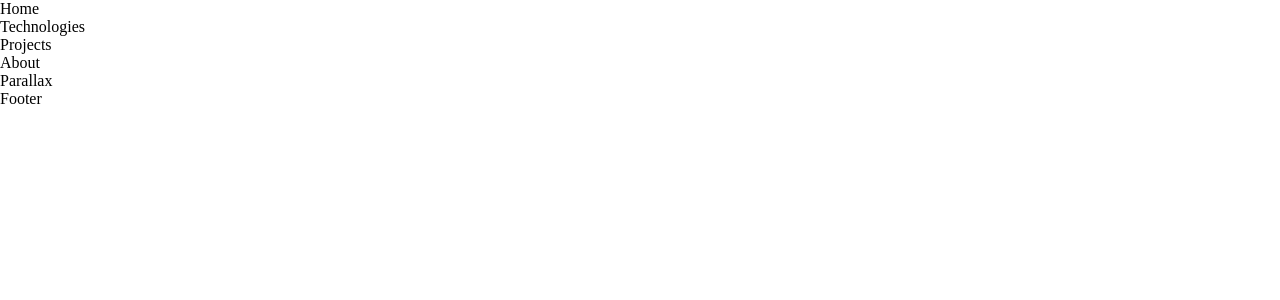
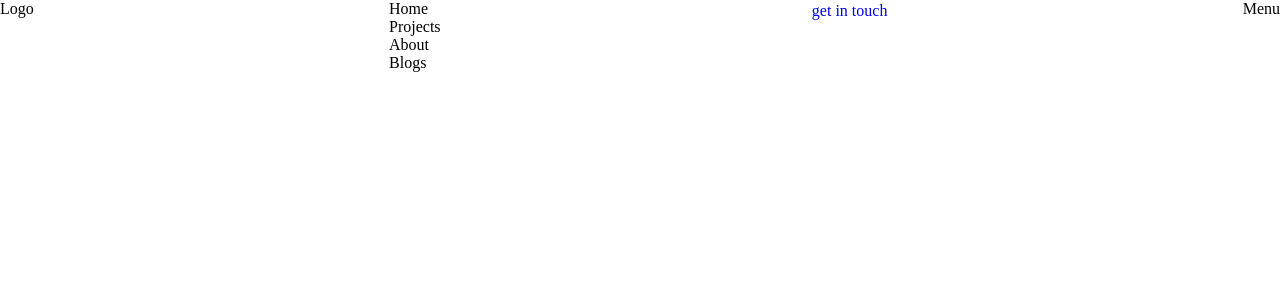
Before and after one commit to bishalk21/developer-portfolio, a React (Create React App) app: page / in a window 1280 px wide. Shown: the top 300 px of the page. Built offline with nearby package versions, Linux system fonts and the light colour scheme.

Commit message:
navigation and nav working on

```diff
--- a/src/App.css
+++ b/src/App.css
@@ -1,5 +1,7 @@
 :root {
   --font-montserrat: "'Montserrat', sans-serif";
+
+  --dark: #000000;
 }
 
 * {
--- a/src/App.js
+++ b/src/App.js
@@ -13,12 +13,12 @@ function App() {
     <>
       <BrowserRouter>
         <Navigation />
-        <Home />
+        {/* <Home />
         <Technologies />
         <Projects />
         <About />
         <Parallax />
-        <Footer />
+        <Footer /> */}
       </BrowserRouter>
     </>
   );
--- a/src/components/navbar/Navigation.js
+++ b/src/components/navbar/Navigation.js
@@ -1,17 +1,58 @@
-import React from "react";
+import React, { useState } from "react";
 import "./navigation.styles.css";
+import MobileMenu from "./mobile-menu/MobileMenu";
+import { Link } from "react-scroll";
 
 const Navigation = () => {
+  const [stickyNav, setStickyNav] = useState(false);
+
   return (
     <>
-      <nav>
-        <div className="title"></div>
-        <ul>
-          <li></li>
-          <li></li>
-          <li></li>
-          <li></li>
+      <nav className={`${stickyNav ? "sticky" : ""} styled-navbar`}>
+        <div className="title">
+          <div className="nav-logo">Logo</div>
+        </div>
+        <ul className="nav-menu-list">
+          <li className="nav-list">
+            <Link className="styled-nav-links">Home</Link>
+          </li>
+          <li className="nav-list">
+            <Link className="styled-nav-links">Projects</Link>
+          </li>
+          <li className="nav-list">
+            <Link className="styled-nav-links">About</Link>
+          </li>
+          <li className="nav-list">
+            <Link className="styled-nav-links">Blogs</Link>
+          </li>
         </ul>
+        <a
+          className="styled-cta"
+          href="mailto:karkibishal00@gmail.com"
+          target="_blank"
+          rel="noopener noreferrer"
+        >
+          <span>
+            <span>
+              <svg
+                xmlns="http://www.w3.org/2000/svg"
+                width="16"
+                height="16"
+                viewBox="0 0 24 24"
+                fill="#fff"
+              >
+                <path d="M24 0l-6 22-8.129-7.239 7.802-8.234-10.458 7.227-7.215-1.754 24-12zm-15 16.668v7.332l3.258-4.431-3.258-2.901z" />
+              </svg>
+              get in touch
+            </span>
+          </span>
+        </a>
+        <div className="rightToggleMenu">
+          <span>Menu</span>
+          <div className="line"></div>
+          <div className="line" width="1.5rem" ml="0.5rem"></div>
+        </div>
+        {/* <MobileMenu /> */}
       </nav>
     </>
   );
--- /dev/null
+++ b/src/components/navbar/mobile-menu/MobileMenu.js
@@ -0,0 +1,67 @@
+import React from "react";
+import "./mobileMenu.styles.css";
+
+const MobileMenu = () => {
+  return (
+    <div className="mobile-menu-container">
+      <div className="icon"></div>
+      <ul className="mobile-menu-list">
+        <li className="mobile-menu-link">Home</li>
+        <li className="mobile-menu-link">Projects</li>
+        <li className="mobile-menu-link">About</li>
+        <li className="mobile-menu-link">Blogs</li>
+        <a
+          className="mobile-button"
+          href="mailto:karkibishal00@gmail.com"
+          target="_blank"
+          rel="noreferrer"
+        >
+          {" "}
+          <span>
+            <span>
+              <svg
+                xmlns="http://www.w3.org/2000/svg"
+                width="16"
+                height="16"
+                viewBox="0 0 24 24"
+                fill="#fff"
+              >
+                <path d="M24 0l-6 22-8.129-7.239 7.802-8.234-10.458 7.227-7.215-1.754 24-12zm-15 16.668v7.332l3.258-4.431-3.258-2.901z" />
+              </svg>
+              get in touch
+            </span>
+          </span>
+        </a>
+      </ul>
+
+      <div className="mobile-socials">
+        <a
+          href="mailto:karkibishal00@gmail.com"
+          className="mobile-social"
+          target="_blank"
+          rel="noopener noreferrer"
+        >
+          <i className="fa-solid fa-envelope"></i> GM
+        </a>
+        <a
+          href="https://github.com/bishalk21"
+          className="mobile-social"
+          target="_blank"
+          rel="noopener noreferrer"
+        >
+          <i className="fa-solid fa-github"></i> GH
+        </a>
+        <a
+          href="https://www.linkedin.com/in/bishalk21/"
+          className="mobile-social"
+          target="_blank"
+          rel="noopener noreferrer"
+        >
+          <i className="fa-solid fa-linkedin"></i> LI
+        </a>
+      </div>
+    </div>
+  );
+};
+
+export default MobileMenu;
--- a/src/components/navbar/navigation.styles.css
+++ b/src/components/navbar/navigation.styles.css
@@ -0,0 +1,12 @@
+.styled-navbar {
+  position: absolute;
+  top: 0;
+  left: 0;
+  right: 0;
+  display: flex;
+  justify-content: space-between;
+}
+
+.nav > .sticky {
+  position: fixed;
+}
```
Also changed, not shown: src/components/navbar/mobile-menu/mobileMenu.styles.css (added).
